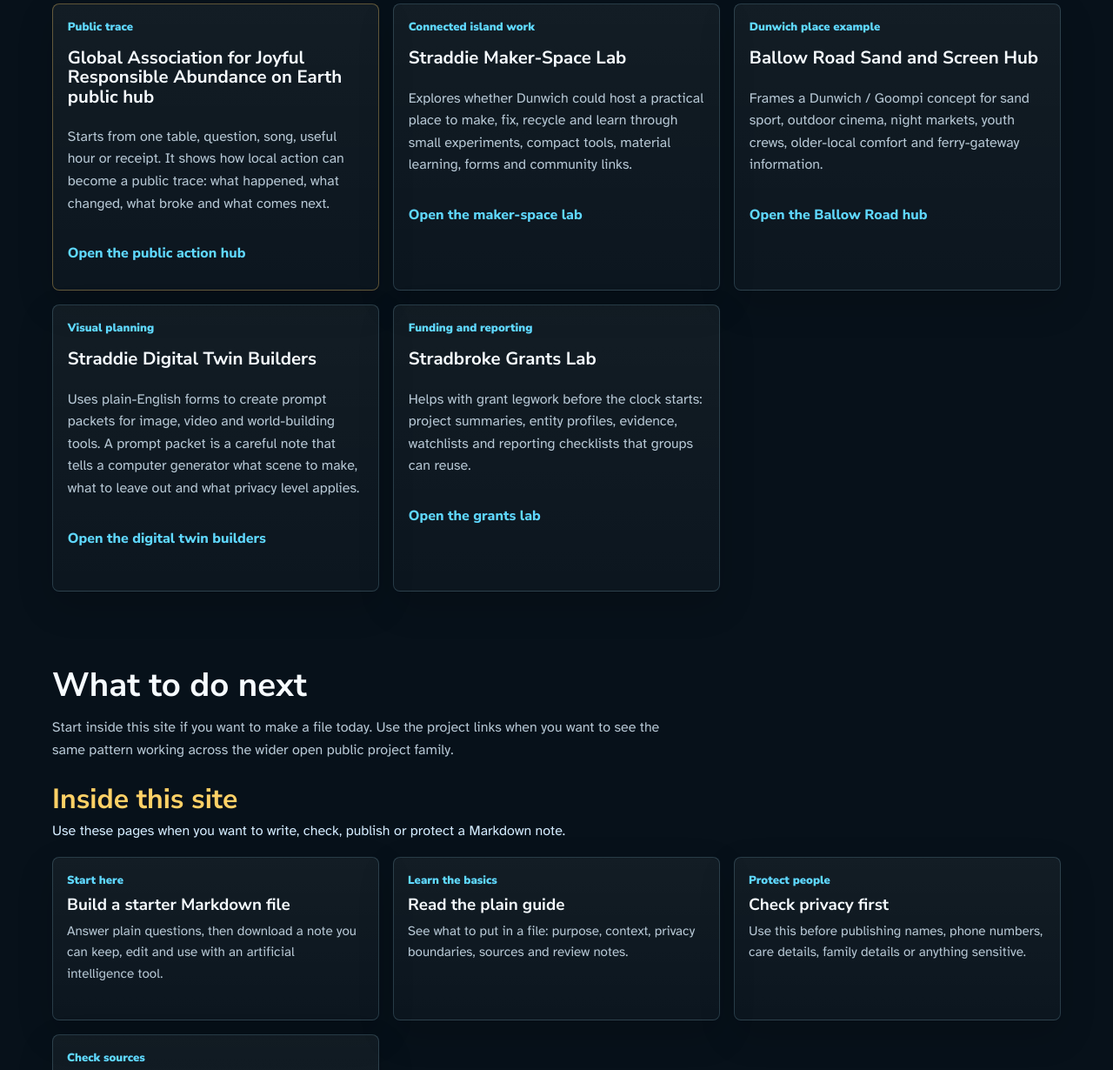
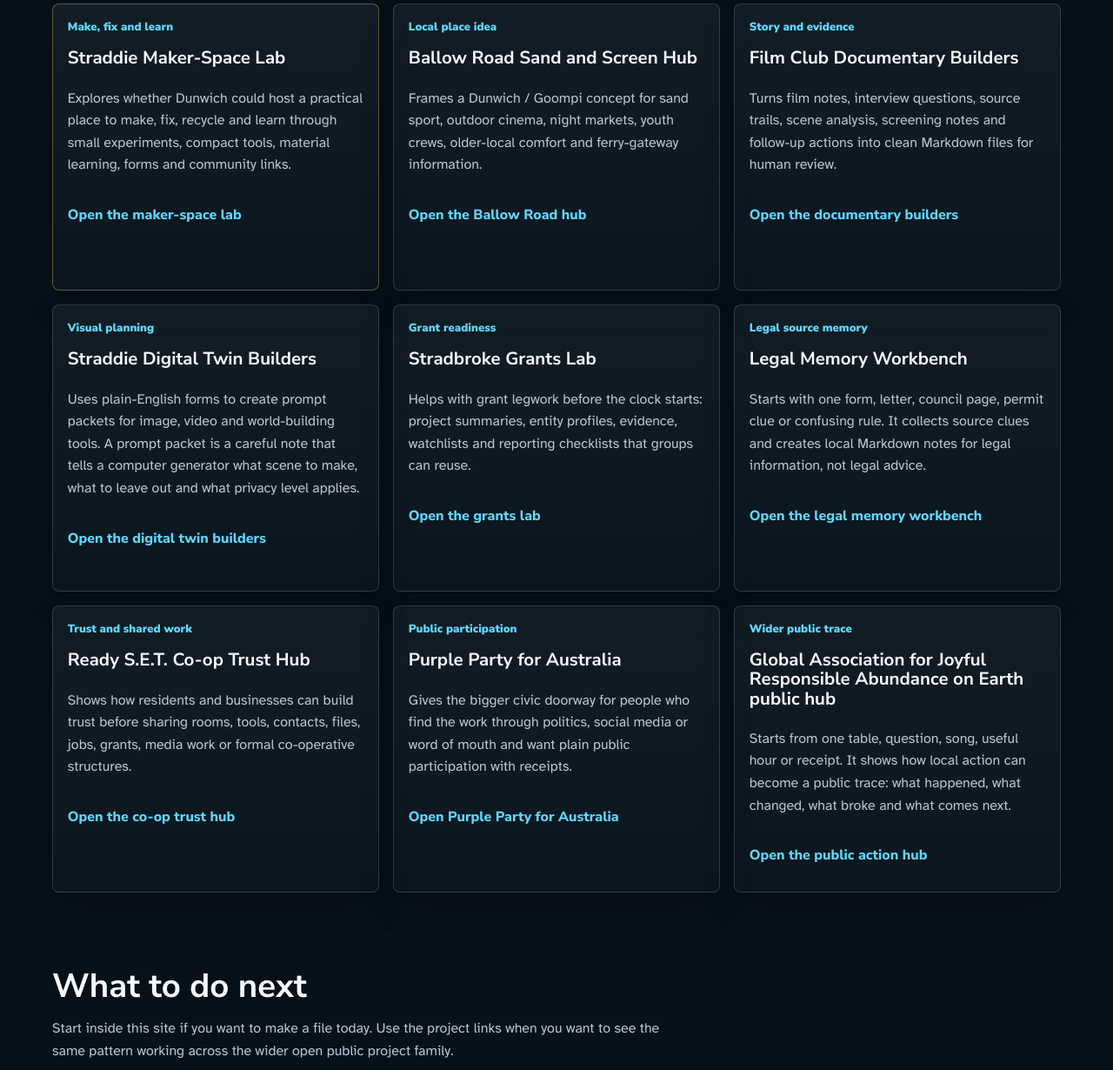
Before and after one commit to auraofintelligence/how-to-use-md-with-ai, a website: page pages/civic-lanes.html in a window 1280 px wide. Shown: the part 4640-5870 px from the top of the page at 87% size. Drawn offline with Linux system fonts and the light colour scheme.

Commit message:
Expand civic ecosystem cards

```diff
--- a/pages/civic-lanes.html
+++ b/pages/civic-lanes.html
@@ -239,22 +239,22 @@
         </div>
         <div class="ecosystem-grid">
           <article>
-            <span>Public trace</span>
-            <h3>Global Association for Joyful Responsible Abundance on Earth public hub</h3>
-            <p>Starts from one table, question, song, useful hour or receipt. It shows how local action can become a public trace: what happened, what changed, what broke and what comes next.</p>
-            <a href="https://auraofintelligence.github.io/gajra-earth-public-hub/index.html" target="_blank" rel="noopener noreferrer">Open the public action hub</a>
-          </article>
-          <article>
-            <span>Connected island work</span>
+            <span>Make, fix and learn</span>
             <h3>Straddie Maker-Space Lab</h3>
             <p>Explores whether Dunwich could host a practical place to make, fix, recycle and learn through small experiments, compact tools, material learning, forms and community links.</p>
             <a href="https://auraofintelligence.github.io/straddie-makerspace-lab/index.html" target="_blank" rel="noopener noreferrer">Open the maker-space lab</a>
           </article>
           <article>
-            <span>Dunwich place example</span>
+            <span>Local place idea</span>
             <h3>Ballow Road Sand and Screen Hub</h3>
             <p>Frames a Dunwich / Goompi concept for sand sport, outdoor cinema, night markets, youth crews, older-local comfort and ferry-gateway information.</p>
             <a href="https://auraofintelligence.github.io/ballow-road-sand-screen-hub/index.html" target="_blank" rel="noopener noreferrer">Open the Ballow Road hub</a>
+          </article>
+          <article>
+            <span>Story and evidence</span>
+            <h3>Film Club Documentary Builders</h3>
+            <p>Turns film notes, interview questions, source trails, scene analysis, screening notes and follow-up actions into clean Markdown files for human review.</p>
+            <a href="https://auraofintelligence.github.io/film-club-documentary-builders/" target="_blank" rel="noopener noreferrer">Open the documentary builders</a>
           </article>
           <article>
             <span>Visual planning</span>
@@ -263,10 +263,34 @@
             <a href="https://auraofintelligence.github.io/straddie-digital-twin-builders/index.html" target="_blank" rel="noopener noreferrer">Open the digital twin builders</a>
           </article>
           <article>
-            <span>Funding and reporting</span>
+            <span>Grant readiness</span>
             <h3>Stradbroke Grants Lab</h3>
             <p>Helps with grant legwork before the clock starts: project summaries, entity profiles, evidence, watchlists and reporting checklists that groups can reuse.</p>
             <a href="https://auraofintelligence.github.io/stradbroke-grants-lab/" target="_blank" rel="noopener noreferrer">Open the grants lab</a>
+          </article>
+          <article>
+            <span>Legal source memory</span>
+            <h3>Legal Memory Workbench</h3>
+            <p>Starts with one form, letter, council page, permit clue or confusing rule. It collects source clues and creates local Markdown notes for legal information, not legal advice.</p>
+            <a href="https://auraofintelligence.github.io/legal-memory-workbench/" target="_blank" rel="noopener noreferrer">Open the legal memory workbench</a>
+          </article>
+          <article>
+            <span>Trust and shared work</span>
+            <h3>Ready S.E.T. Co-op Trust Hub</h3>
+            <p>Shows how residents and businesses can build trust before sharing rooms, tools, contacts, files, jobs, grants, media work or formal co-operative structures.</p>
+            <a href="https://auraofintelligence.github.io/ready-set-co-op-trust-hub/" target="_blank" rel="noopener noreferrer">Open the co-op trust hub</a>
+          </article>
+          <article>
+            <span>Public participation</span>
+            <h3>Purple Party for Australia</h3>
+            <p>Gives the bigger civic doorway for people who find the work through politics, social media or word of mouth and want plain public participation with receipts.</p>
+            <a href="https://auraofintelligence.github.io/P4Australia/" target="_blank" rel="noopener noreferrer">Open Purple Party for Australia</a>
+          </article>
+          <article>
+            <span>Wider public trace</span>
+            <h3>Global Association for Joyful Responsible Abundance on Earth public hub</h3>
+            <p>Starts from one table, question, song, useful hour or receipt. It shows how local action can become a public trace: what happened, what changed, what broke and what comes next.</p>
+            <a href="https://auraofintelligence.github.io/gajra-earth-public-hub/index.html" target="_blank" rel="noopener noreferrer">Open the public action hub</a>
           </article>
         </div>
       </section>
@@ -310,10 +334,13 @@
             <a href="https://auraofintelligence.github.io/sbt_aura_builder/" target="_blank" rel="noopener noreferrer">Aura Builder</a>
             <a href="https://auraofintelligence.github.io/straddie-noticeboard-network/" target="_blank" rel="noopener noreferrer">Noticeboard Network</a>
             <a href="https://auraofintelligence.github.io/straddie-makerspace-lab/index.html" target="_blank" rel="noopener noreferrer">Maker-Space Lab</a>
-            <a href="https://auraofintelligence.github.io/legal-memory-workbench/" target="_blank" rel="noopener noreferrer">Legal Memory Workbench</a>
             <a href="https://auraofintelligence.github.io/ballow-road-sand-screen-hub/index.html" target="_blank" rel="noopener noreferrer">Ballow Road Hub</a>
+            <a href="https://auraofintelligence.github.io/film-club-documentary-builders/" target="_blank" rel="noopener noreferrer">Documentary Builders</a>
             <a href="https://auraofintelligence.github.io/straddie-digital-twin-builders/index.html" target="_blank" rel="noopener noreferrer">Digital Twin Builders</a>
             <a href="https://auraofintelligence.github.io/stradbroke-grants-lab/" target="_blank" rel="noopener noreferrer">Grants Lab</a>
+            <a href="https://auraofintelligence.github.io/legal-memory-workbench/" target="_blank" rel="noopener noreferrer">Legal Memory Workbench</a>
+            <a href="https://auraofintelligence.github.io/ready-set-co-op-trust-hub/" target="_blank" rel="noopener noreferrer">Co-op Trust Hub</a>
+            <a href="https://auraofintelligence.github.io/P4Australia/" target="_blank" rel="noopener noreferrer">Purple Party for Australia</a>
             <a href="https://auraofintelligence.github.io/gajra-earth-public-hub/index.html" target="_blank" rel="noopener noreferrer">Public Action Hub</a>
             <a href="https://auraofintelligence.github.io/p4a_xyz/pages/architecture.html" target="_blank" rel="noopener noreferrer">Grassroots Governance Architecture</a>
           </nav>
```
Also changed, not shown: tests/civic-lanes.spec.js (+14 -1 lines).
